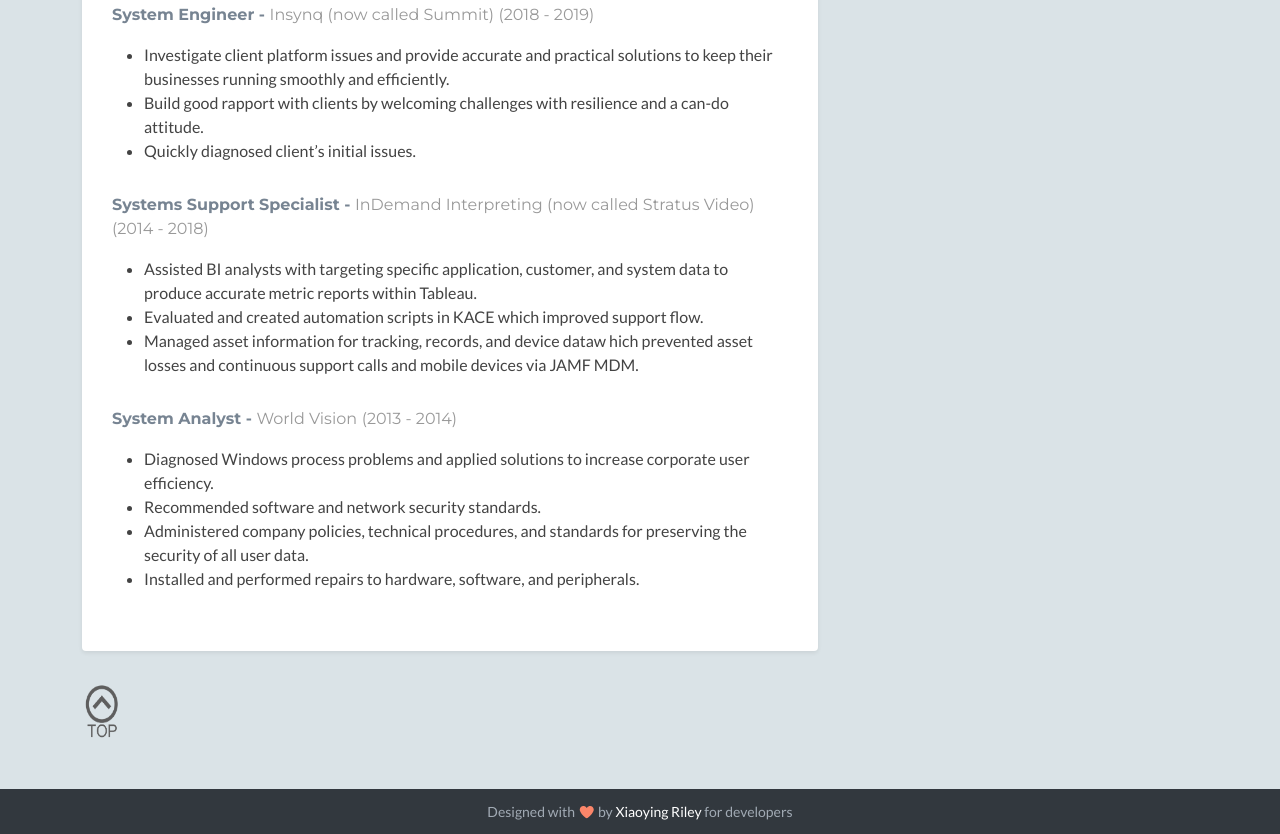
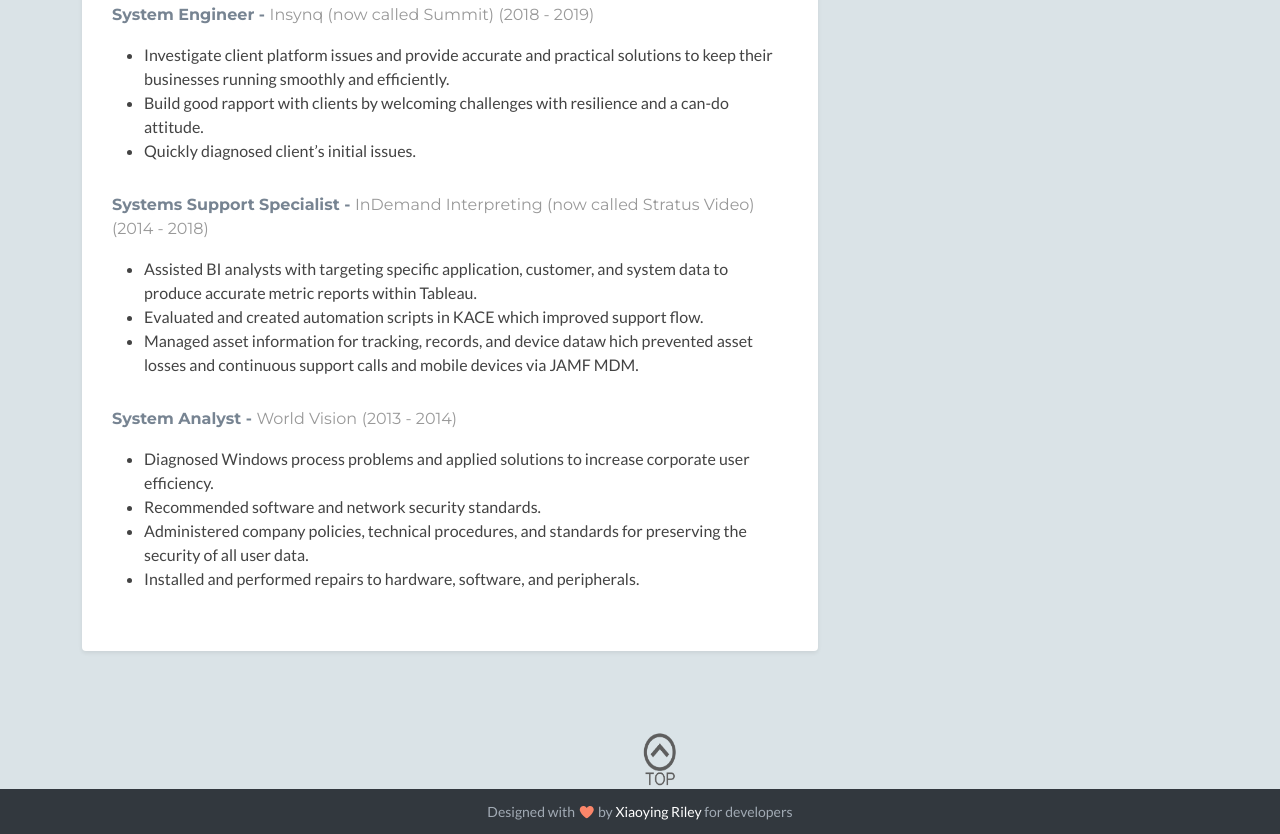
Before and after one commit to kylehe1/kylehe1.github.io, a plain HTML site: page index.html in a window 1280 px wide. Shown: the part 2637-3471 px from the top of the page. Drawn offline with nearby package versions, Linux system fonts and the light colour scheme; no server answers; a script that the page names is missing; some icons are missing.

Commit message:
adjusted positioning of the top button

```diff
--- a/assets/css/styles.css
+++ b/assets/css/styles.css
@@ -37,6 +37,11 @@ a:hover {
 
 a:focus {
   text-decoration: none;
+}
+
+.topbtn{
+	display: inline-block;
+	margin-left: 50%;
 }
 
 .btn, a.btn {
--- a/index.html
+++ b/index.html
@@ -189,7 +189,7 @@
                         </div><!--//content-->
                     </div><!--//section-inner-->
                 </section><!--//section-->
-				<a href="#top" class="topbtn"><img src="assets/images/top.jpg" height="60px" width="40px"></a>
+
 
             </div><!--//primary-->
             <div class="secondary col-lg-4 col-12">
@@ -384,7 +384,7 @@
             </div><!--//secondary-->
         </div><!--//row-->
     </div><!--//masonry-->
-
+    <a href="#top" class="topbtn"><img src="assets/images/top.jpg" height="60px" width="40px"></a>
     <!-- ******FOOTER****** -->
     <footer class="footer">
         <div class="container text-center">
```
